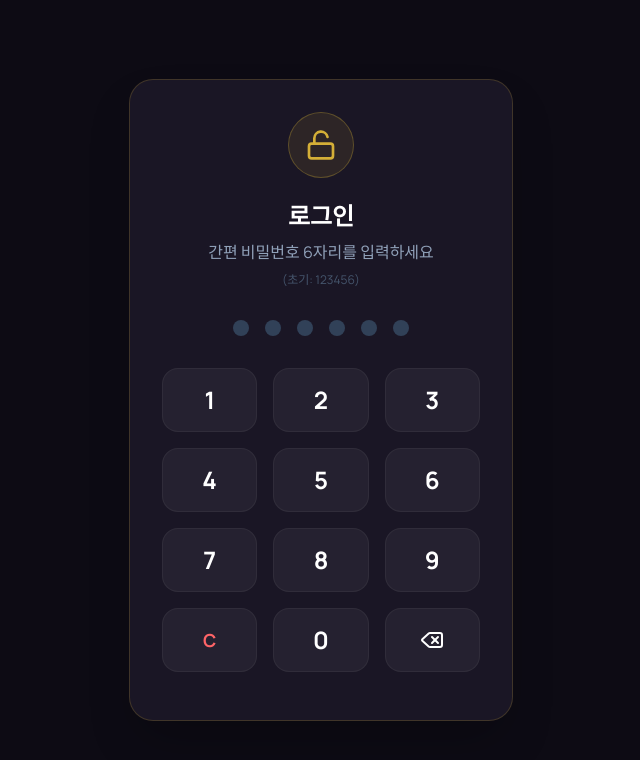
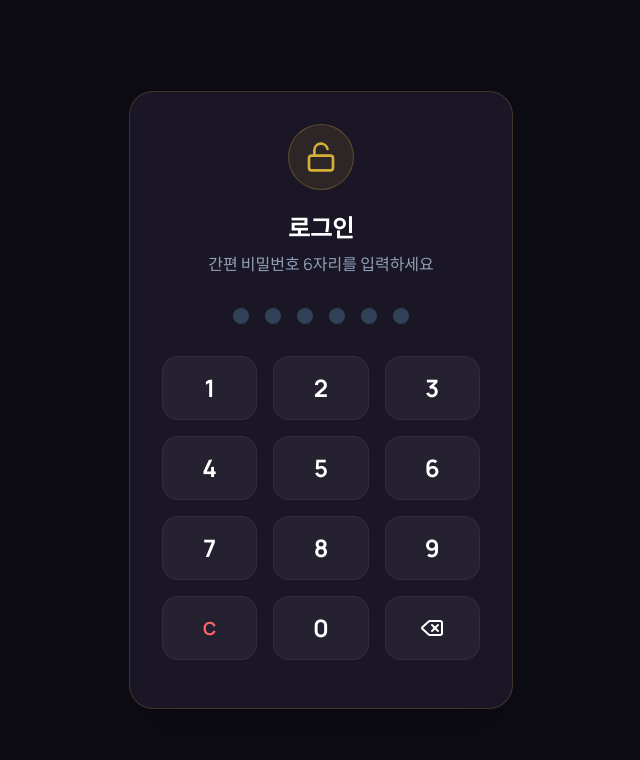
Before and after one commit to yyrotary/ggbs, a Next.js app: page / in a window 1280 px wide. Shown: the top 760 px of the page, without its empty margins (319-959 px from the left). Built offline with nearby package versions, Linux system fonts and the light colour scheme.

Commit message:
Update LoginScreen component

```diff
--- a/src/app/components/LoginScreen.tsx
+++ b/src/app/components/LoginScreen.tsx
@@ -69,7 +69,7 @@ export default function LoginScreen({ onLoginSuccess }: LoginScreenProps) {
                     </div>
                     <h2 className="text-2xl font-bold text-white mb-2">로그인</h2>
                     <p className="text-slate-400">간편 비밀번호 6자리를 입력하세요</p>
-                    <p className="text-xs text-slate-600 mt-2">(초기: 123456)</p>
+
                 </div>
 
                 {/* PIN Display */}
@@ -78,8 +78,8 @@ export default function LoginScreen({ onLoginSuccess }: LoginScreenProps) {
                         <div
                             key={i}
                             className={`w-4 h-4 rounded-full transition-all duration-300 ${i < pin.length
-                                    ? "bg-[#D4AF37] scale-110 shadow-[0_0_10px_#D4AF37]"
-                                    : "bg-slate-700"
+                                ? "bg-[#D4AF37] scale-110 shadow-[0_0_10px_#D4AF37]"
+                                : "bg-slate-700"
                                 } ${error ? "bg-red-500 animate-pulse" : ""}`}
                         />
                     ))}
```
